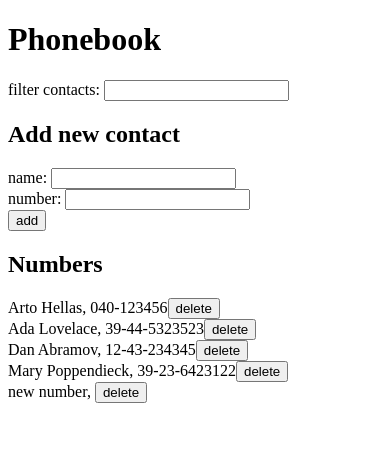
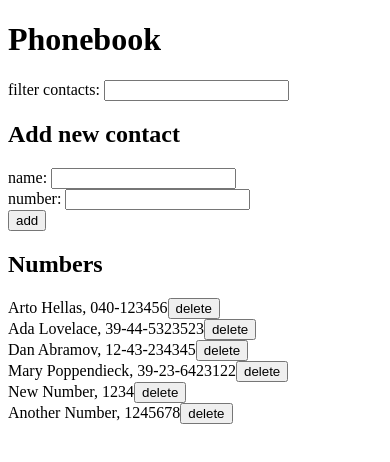
Before and after one commit to eam5/fullstack_react, a React (Create React App) app in the folder exercises/part2/phonebook/: page / in a window 390 px wide. Shown: the top 462 px of the page. Built offline with nearby package versions, Linux system fonts and the light colour scheme; data requests are answered from the project's data file.

Commit message:
2.18*: Phonebook step10 -requires refresh

```diff
--- a/exercises/part2/phonebook/db.json
+++ b/exercises/part2/phonebook/db.json
@@ -21,9 +21,14 @@
       "id": 4
     },
     {
-      "name": "new number",
-      "number": "",
+      "name": "New Number",
+      "number": "1234",
       "id": 5
+    },
+    {
+      "name": "Another Number",
+      "number": "1245678",
+      "id": 6
     }
   ]
 }
--- a/exercises/part2/phonebook/src/App.js
+++ b/exercises/part2/phonebook/src/App.js
@@ -20,18 +20,7 @@ const App = () => {
   }, [])
 
   const findName = persons.some(element => element.name === newName )
-
-  const rows = () => persons
-  .filter(list =>
-    list.name.toLowerCase().includes(searchTerm.toLowerCase())
-    )
-  .map(list =>
-    <Contacts
-      key={list.name}
-      list={list}
-      deleteNameOf={() => deleteNameOf(list.id)}
-    />
-  )
+  console.log(findName)
 
   const addName = (event) => {
       event.preventDefault()
@@ -39,12 +28,27 @@ const App = () => {
           name: newName,
           number: newNumber,
       }
+
+      const numberConfirm = id => {
+        const name = persons.find(n => n.name === newName)
+        const updateNumber = { ...name, number: newNumber}
+        console.log(name)
+
+        if (window.confirm(`${newName} is already in the phonebook, replace number?`)) {
+          personService
+              .update(name.id, updateNumber)
+              .then(returnedNumber => {
+                setPersons(persons.map(name => name.id !==id ? name : returnedNumber))
+              })
+        }
+      }
+
       const showAlert = (condition) => {
         condition
-        ? window.alert(newName + ' is already in the phonebook')
+        ? numberConfirm()
         : personService.create(nameObject).then(data => {
-          setPersons(persons.concat(data))
-        })
+              setPersons(persons.concat(data))
+            })
       }
 
       showAlert(findName)
@@ -66,9 +70,8 @@ const App = () => {
 
   const deleteNameOf = id => {
     const person = persons.find(n => n.id === id)
-    // const deletedPerson = { ...person }
     console.log(person)
-    // console.log(deletedPerson)
+
     if
     (window.confirm(`Delete ${person.name} from Phonebook?`)) {
       personService
@@ -90,12 +93,11 @@ const App = () => {
         handleNumberChange={handleNumberChange}
       />
       <h2>Numbers</h2>
-      {rows()}
-      {/* <Contacts
+      <Contacts
         list={persons}
         searchTerm={searchTerm}
         deleteNameOf={deleteNameOf}
-      /> */}
+      />
     </div>
   )
 }
--- a/exercises/part2/phonebook/src/components/Contacts.js
+++ b/exercises/part2/phonebook/src/components/Contacts.js
@@ -1,32 +1,20 @@
 import React from 'react'
 
-const Contacts = ({list, deleteNameOf }) => {
+const Contacts = ({list, searchTerm, deleteNameOf }) => {
+    const rows = () => list
+      .filter(list =>
+        list.name.toLowerCase().includes(searchTerm.toLowerCase())
+        )
+      .map(list =>
+        <div key={list.name}>
+          {list.name}, {list.number}
+          <button onClick={() => deleteNameOf(list.id)}>delete</button>
+        </div>
+      )
 
-  return (
-    <div>
-    {list.name}, {list.number}
-    <button onClick={deleteNameOf}>delete</button>
-    </div>
-
-  )
+    return (
+        <div>{rows()}</div>
+    )
 }
 
-
-// const Contacts = ({list, searchTerm, deleteNameOf }) => {
-//     const rows = () => list
-//       .filter(list =>
-//         list.name.toLowerCase().includes(searchTerm.toLowerCase())
-//         )
-//       .map(list =>
-//         <div key={list.name}>
-//           {list.name}, {list.number}
-//           <button onClick={() => deleteNameOf(list.id)}>delete</button>
-//         </div>
-//       )
-
-//     return (
-//         <div>{rows()}</div>
-//     )
-// }
-
 export default Contacts
```
